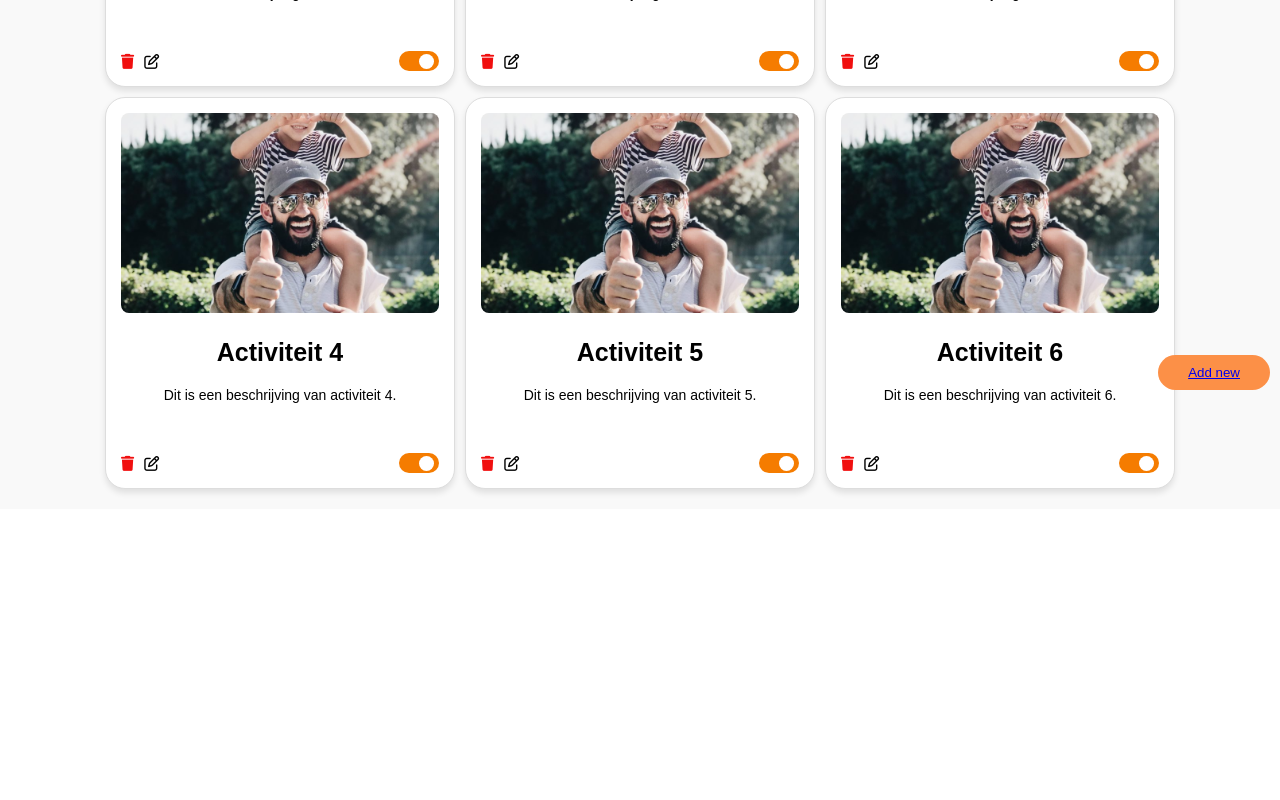
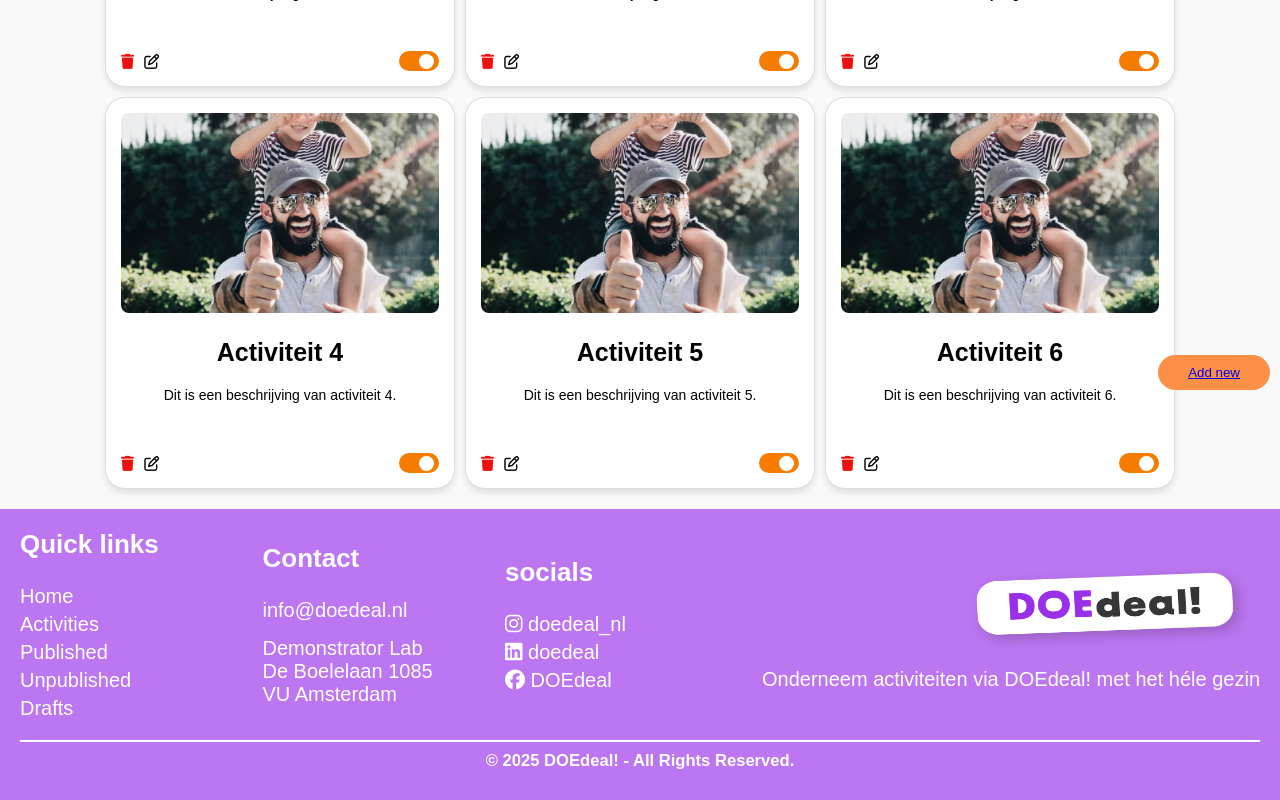
Before and after one commit to DDammers-MA/Business-portal, a Next.js app: page / in a window 1280 px wide. Shown: the part 400-1200 px from the top of the page. Before the commit the page ends 909 px from the top, so only its background shows below. Built offline with nearby package versions, Linux system fonts and the light colour scheme.

Commit message:
footer added

```diff
--- a/src/app/layout.tsx
+++ b/src/app/layout.tsx
@@ -4,7 +4,8 @@ import { Geist, Geist_Mono } from "next/font/google";
 import "./globals.css";
 import Sidebar from "@/components/sidebar/sidebar";
 
-import Script from 'next/script'; // Vergeet niet Script te importeren
+import Script from 'next/script';
+import Footer from '@/components/footer/footer';
 
 
 const geistSans = Geist({
@@ -46,6 +47,9 @@ export default function RootLayout({
 
           {children}
         </main>
+
+        <Footer />
+
       </body>
     </html>
   );
--- a/src/app/page.module.scss
+++ b/src/app/page.module.scss
@@ -1,6 +1,7 @@
 .body{
 
 }
+
 
 .modal{
     &__button{
--- /dev/null
+++ b/src/components/footer/footer.module.scss
@@ -0,0 +1,146 @@
+.footer{
+    display: flex;
+    align-items: center;
+    justify-content: center;
+
+    background-color: #BC76F1;
+    padding:2rem;
+    text-align: center;
+    width: 100%;
+    height: auto;
+    flex-wrap: wrap;
+
+
+
+    &__container{
+        max-width: 132rem;
+        width: 100%;
+        display: flex;
+        align-items: center;
+        justify-content: space-between;
+        gap: 1rem;
+        height: 100%;
+
+
+    }
+
+    &__leftContainer{
+        display: flex;
+        align-items: center;
+        justify-content: center;
+
+
+        gap: 1rem;
+        width: 70%;
+        height: 100%;
+
+
+    }
+
+    &__rightContainer{
+        display: flex;
+        align-items: flex-end;
+        justify-content: start;
+        flex-direction: column;
+        gap: 1rem;
+        width: 50%;
+        height: 100%;
+
+    }
+
+    &__rightContainer__logoContainer{
+        width: 30rem;
+        height: 10rem;
+      }
+
+    &__rightContainer__logo{
+        width: 100%;
+        height: 100%;
+
+    }
+
+
+
+    &__list{
+        display: flex;
+        flex-direction: column;
+        justify-content: center;
+        height: 100%;
+        width: 100%;
+
+    }
+
+
+    &__title{
+        display: flex;
+        align-items: center;
+        justify-content: center;
+        margin-bottom: 2rem;
+        font-size: 2.6rem;
+        font-weight: 600;
+        color: white;
+
+
+    }
+
+    &__listContainer{
+
+        height: 100%;
+        display: flex;
+        align-items: flex-start;
+        justify-content: flex-start;
+        flex-direction: column;
+        gap: 0.5rem;
+
+        &--contact{
+            gap: 3rem;
+        }
+    }
+
+
+    &__listItem{
+
+        display: flex;
+        align-items: center;
+        justify-content: center;
+        gap: 1rem;
+        list-style: none;
+        margin: 0;
+        text-align:right;
+        padding: 0;
+        color: white;
+
+        &--address{
+
+            margin-top: 1rem;
+            list-style: none;
+            flex-direction: column;
+            gap: 0rem;
+            align-items: flex-start;
+        }
+
+
+        a{
+            color: white;
+            text-decoration: none;
+
+            &:hover{
+
+                cursor: pointer;
+            }
+        }
+    }
+
+
+    &__copyright{
+        border-top: white 0.2rem solid;
+        margin-top: 2rem;
+        width: 100%;
+        height: 4rem;
+
+        display: flex;
+        align-items: center;
+        justify-content: center;
+        color: white;
+    }
+}
--- /dev/null
+++ b/src/components/footer/footer.tsx
@@ -0,0 +1,115 @@
+import styles from './footer.module.scss';
+import Link from "next/link";
+
+
+const footer = () => {
+
+    return (
+
+        <>
+
+            <footer className={styles.footer}>
+
+                <div className={styles.footer__container}>
+
+                    <div className={styles.footer__leftContainer}>
+
+                        <ul className={styles.footer__list}>
+                        <div className={styles.footer__listContainer}>
+                        <label className={styles.footer__title} htmlFor="">Quick links</label>
+                        <li className={styles.footer__listItem}>
+                            <Link href="/">Home</Link>
+                        </li>
+
+                        <li className={styles.footer__listItem}>
+                            <Link href="/">Activities</Link>
+                        </li>
+
+                        <li className={styles.footer__listItem}>
+                            <Link href="/">Published</Link>
+                        </li>
+
+                        <li className={styles.footer__listItem}>
+                            <Link href="/">Unpublished</Link>
+                        </li>
+
+                        <li className={styles.footer__listItem}>
+                            <Link href="/">Drafts</Link>
+                                </li>
+                                </div>
+                    </ul>
+
+                    <ul className={styles.footer__list}>
+                        <div className={styles.footer__listContainer}>
+                        <label className={styles.footer__title} htmlFor="">Contact</label>
+                        <li className={styles.footer__listItem}>
+
+                            info@doedeal.nl
+                        </li>
+                        {/* <ul className={`${styles.sidebar__navList} ${styles['sidebar__navList--second']}`}> */}
+
+                        <li className={`${styles.footer__listItem} ${styles['footer__listItem--address']}`}>
+                            <p>Demonstrator Lab</p>
+                            <p>De Boelelaan 1085</p>
+                            <p> VU Amsterdam</p>
+                        </li>
+
+                        </div>
+                    </ul>
+
+                        <ul className={styles.footer__list}>
+                        <div className={styles.footer__listContainer}>
+                        <label className={styles.footer__title} htmlFor="">socials</label>
+                        <li className={styles.footer__listItem}>
+                            <Link href="https://www.instagram.com/doedeal_nl?utm_source=ig_web_button_share_sheet&igsh=ZDNlZDc0MzIxNw%3D%3D"><i className="fa-brands fa-instagram"></i> doedeal_nl
+                            </Link>
+                        </li>
+                        <li className={styles.footer__listItem}>
+                            <Link href="https://www.linkedin.com/company/doedeal/"><i className="fa-brands fa-linkedin"></i> doedeal
+                            </Link>
+                        </li>
+                        <li className={styles.footer__listItem}>
+                            <Link href="https://www.facebook.com/people/DOEdeal/100088505853873/"><i className="fa-brands fa-facebook"></i> DOEdeal
+                            </Link>
+                        </li>
+
+                                </div>
+                    </ul>
+
+                    </div>
+
+                    <div className={styles.footer__rightContainer}>
+
+                        <div className={styles.footer__rightContainer__logoContainer}>
+                        <img className={styles.footer__rightContainer__logo} src="logo.png" alt="Logo" />
+                        </div>
+
+                        <li className={styles.footer__listItem}>Onderneem activiteiten via DOEdeal! met het héle gezin</li>
+
+                    </div>
+
+
+
+
+
+                </div>
+
+
+                <div className={styles.footer__copyright}>
+
+
+                <h5>
+        &copy; {new Date().getFullYear()} DOEdeal! - All Rights Reserved.
+    </h5>
+
+                </div>
+
+            </footer>
+
+
+
+        </>
+    )
+
+}
+export default footer;
```
